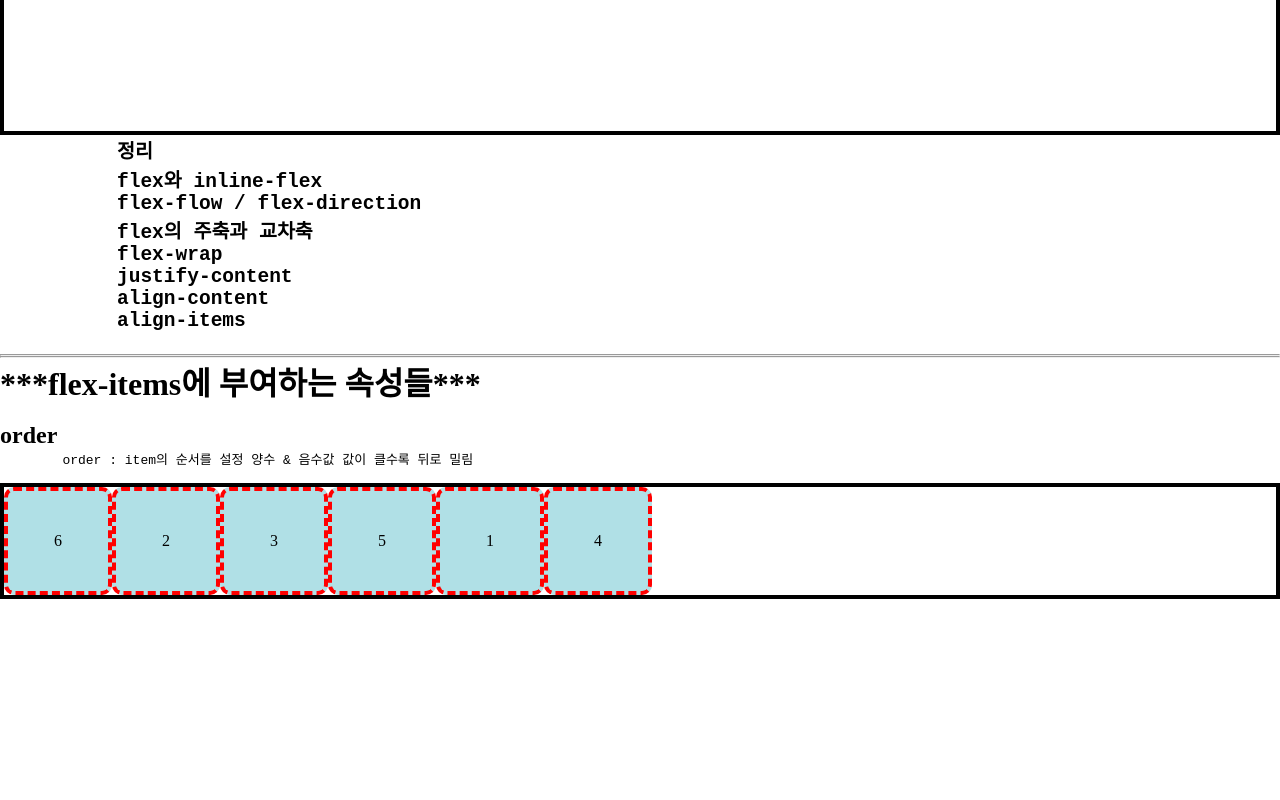
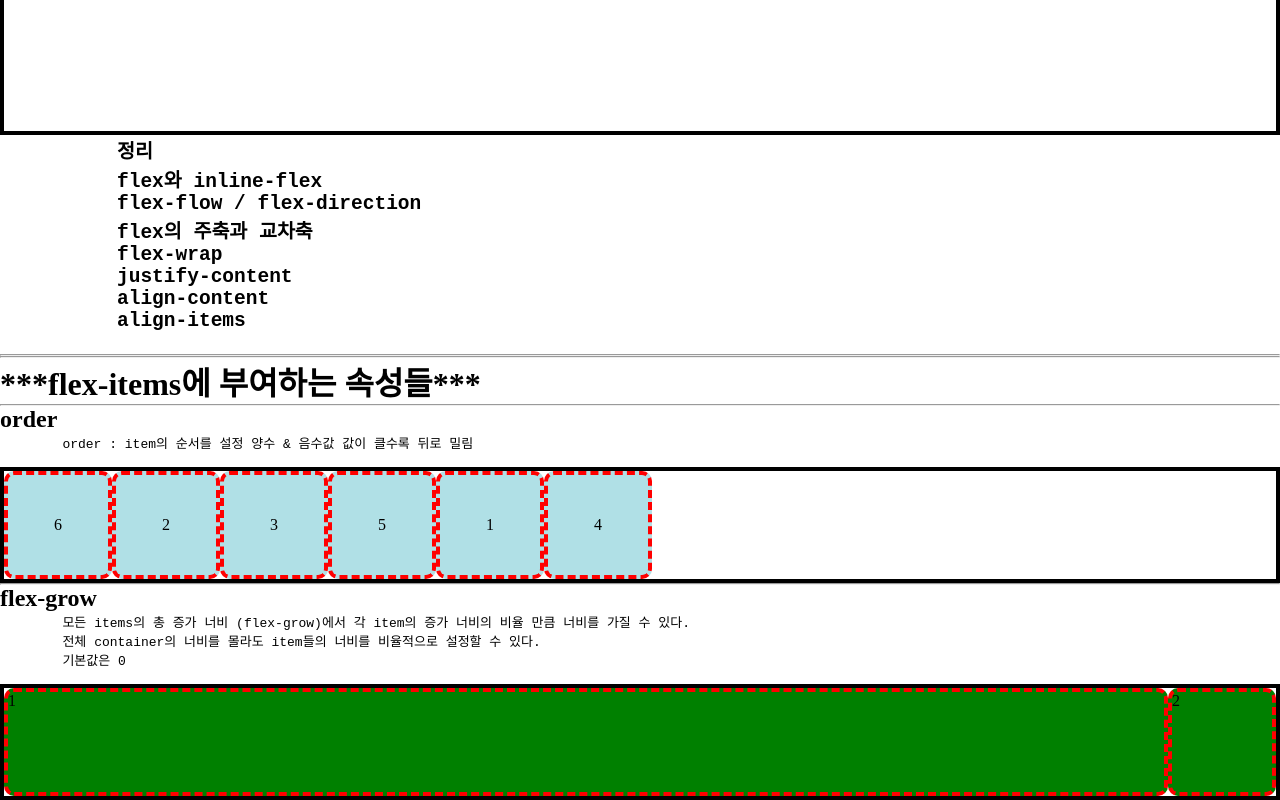
Before and after one commit to kyungja-developer/The-files-I-practiced, a plain HTML site: page practice/practice15_flex.html in a window 1280 px wide. Shown: the part 1830-2630 px from the top of the page. Before the commit the page ends 2429 px from the top, so only its background shows below. Drawn offline with Linux system fonts and the light colour scheme.

Commit message:
flex-grow 는 item들의 증가너비를 설정함

```diff
--- a/practice/practice15.css
+++ b/practice/practice15.css
@@ -121,3 +121,25 @@
   .item6{
     order: -1;
   }
+
+
+
+  .container-g{
+    border: 4px solid;
+    display: flex;
+  }
+  .container-g .item-g{
+    height: 100px;
+    background: green;
+    border: 4px dashed red;
+    border-radius: 10px;
+  }
+  .itemg1{
+    flex-grow: 1; /*가변*/
+  }
+  .itemg2{
+    width: 100px; /*불가변*/
+    /*flex-grow: 2;
+    이미 가로너비가 설정돼 있을 때
+    1:2라고 해도 완벽하게 2배가 되는건 아니다.*/
+  }
--- a/practice/practice15_flex.html
+++ b/practice/practice15_flex.html
@@ -115,7 +115,7 @@
       <hr>
       <h1>***flex-items에 부여하는 속성들***</h1>
 
-      <br>
+      <hr>
       <h2>order</h2>
       <pre>
         order : item의 순서를 설정 양수 & 음수값 값이 클수록 뒤로 밀림
@@ -129,6 +129,18 @@
         <div class="item-f item6">6</div>
       </div>
 
+      <hr>
+      <h2>flex-grow</h2>
+      <pre>
+        모든 items의 총 증가 너비 (flex-grow)에서 각 item의 증가 너비의 비율 만큼 너비를 가질 수 있다.
+        전체 container의 너비를 몰라도 item들의 너비를 비율적으로 설정할 수 있다.
+        기본값은 0
+      </pre>
+      <div class="container-g">
+        <div class="item-g itemg1">1</div>
+        <div class="item-g itemg2">2</div>
+      </div>
+
 
 </body>
 </html>
```
Also changed, not shown: practice/보조자료 캡쳐/flex-grow.PNG (added).
